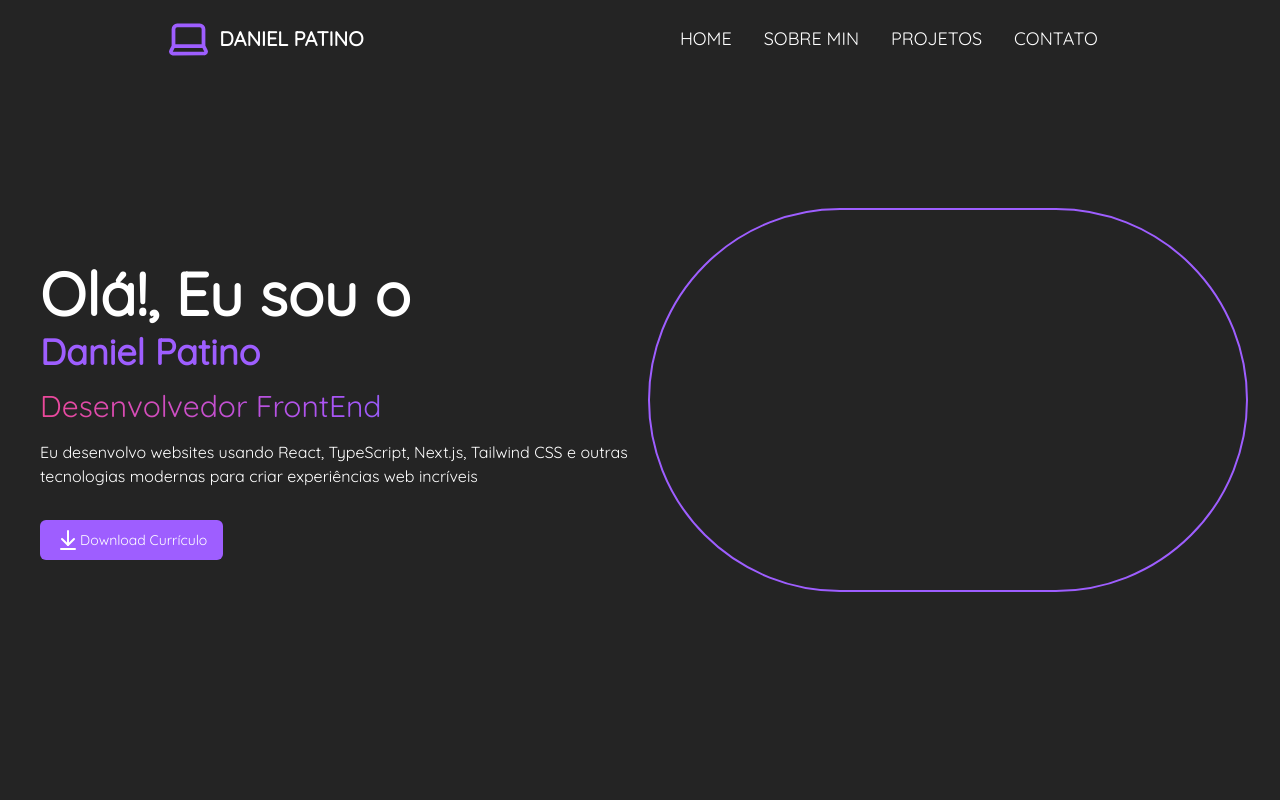
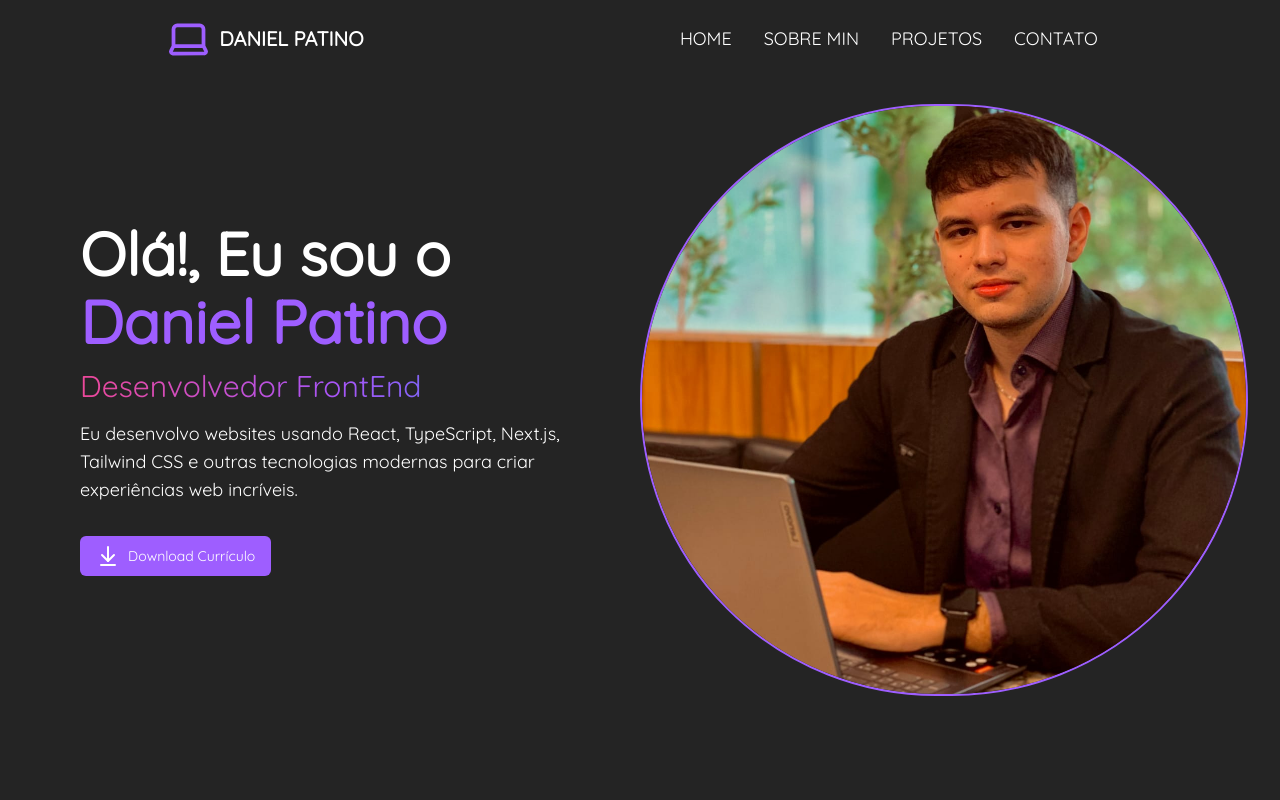
Before and after one commit to Danielpatinno/portfolio-daniel, a Next.js app: page / in a window 1280 px wide. Shown: the top 800 px of the page. Built offline with nearby package versions, Linux system fonts and the light colour scheme.

Commit message:
New photos

```diff
--- a/src/app/about/page.tsx
+++ b/src/app/about/page.tsx
@@ -1,59 +1,71 @@
 import { Footer } from "@/components/home/footer";
 import { MapPin } from "lucide-react";
+import Image from "next/image";
+import daniel02 from "@/assets/daniel02.jpeg";
 
 export default function About() {
   return (
 <main>
   <section className="flex flex-col sm:min-h-screen justify-center items-center">
-        <div className="text-center lg:mt-14 text-2xl">
-          <h1 className="mb-4">
-            Daniel
-            <span className="text-primary">Patino</span>
+    <div className="text-center lg:mt-14 text-3xl lg:text-4xl">
+      <h1 className="mb-2 font-bold">
+        Daniel <span className="text-primary">Patino</span>
       </h1>
-          <p className="flex gap-2 justify-center items-center text-xl">
-            <MapPin />
+      <p className="flex gap-2 justify-center items-center text-lg lg:text-xl">
+        <MapPin className="text-primary" />
         Maringá-PR
       </p>
     </div>
-        <div className="flex m-auto h-52 border-b">FOTO AQUI</div>
 
-        <div className="container text-xl mt-2">
+    <div className="flex justify-center items-center h-52 w-52 lg:h-72 lg:w-72 rounded-full overflow-hidden border-2 border-primary mb-4">
+      <Image
+        src={daniel02}
+        alt="Daniel"
+        className="w-full h-full object-cover"
+      />
+    </div>
+
+    <div className="container max-w-3xl text-lg lg:text-xl mt-6 lg:mt-8 leading-relaxed px-4">
       <p className="mb-4">
-            Sou um apaixonado por tecnologia, com foco em desenvolvimento
-            front-end. Atualmente, estou no terceiro ano de Engenharia de
-            Software e possuo uma sólida experiência em programação com React,
-            TypeScript, TailwindCSS e Styled-Components.
+        Sou um apaixonado por tecnologia, com foco em desenvolvimento front-end.
+        Atualmente, estou no terceiro ano de Engenharia de Software e possuo uma
+        sólida experiência em programação com React, TypeScript, TailwindCSS e Styled-Components.
       </p>
 
       <p className="mb-4">
-            Originalmente do Paraguai, nasci em Assunção e há dois anos resido
-            no Brasil, onde tenho aprimorado minhas habilidades e conhecimentos
-            na área de desenvolvimento web.
+        Originalmente do Paraguai, nasci em Assunção e há dois anos resido no Brasil,
+        onde tenho aprimorado minhas habilidades e conhecimentos na área de desenvolvimento web.
       </p>
 
       <p className="mb-4">
-            Minha jornada no mundo da programação começou com um interesse
-            genuíno em criar experiências digitais impactantes e intuitivas. Com
-            o tempo, desenvolvi uma forte afinidade com o front-end, onde posso
-            combinar minha criatividade e habilidades técnicas para construir
-            interfaces de usuário modernas e eficientes.
+        Minha jornada no mundo da programação começou com um interesse genuíno em criar
+        experiências digitais impactantes e intuitivas. Com o tempo, desenvolvi uma forte
+        afinidade com o front-end, onde posso combinar minha criatividade e habilidades
+        técnicas para construir interfaces de usuário modernas e eficientes.
       </p>
 
       <p className="mb-4">
-            Além do meu foco no front-end, tenho conhecimento em back-end com
-            Node.js, o que me permite compreender e colaborar efetivamente em
-            projetos full-stack.
+        Além do meu foco no front-end, tenho conhecimento em back-end com Node.js, o que
+        me permite compreender e colaborar efetivamente em projetos full-stack.
       </p>
 
       <p className="mb-4">
-            Estou sempre em busca de novos desafios e oportunidades para
-            aprender e crescer como desenvolvedor. Sinta-se à vontade para
-            explorar meus projetos e entrar em contato comigo para colaborações
-            ou para saber mais sobre meu trabalho.
+        Estou sempre em busca de novos desafios e oportunidades para aprender e crescer como
+        desenvolvedor. Sinta-se à vontade para explorar meus projetos e entrar em contato comigo
+        para colaborações ou para saber mais sobre meu trabalho.
       </p>
+
+      <div className="flex justify-center mt-6">
+          <a href="/project" className="flex items-center">
+            Veja Meus Projetos
+          </a>
+
       </div>
+    </div>
+
     <Footer />
   </section>
 </main>
+
   );
 }
--- a/src/app/page.tsx
+++ b/src/app/page.tsx
@@ -4,25 +4,30 @@ import { Skils } from "@/components/home/skils";
 import { ArrowDownToLine } from "lucide-react";
 import { Button } from "@/components/ui/button";
 
+import Image from "next/image";
+
+import daniel01 from "@/assets/daniel01.jpeg";
+
+
 export default function Home() {
   return (
 <main>
-      <section className="container mx-auto flex flex-col-reverse lg:flex-row justify-center lg:justify-around items-center lg:min-h-screen">
-        <div className="w-11/12 lg:w-1/2 mb-24 lg:mb-2 mt-8 lg:mx-2">
-          <p className="text-3xl lg:text-6xl lg:font-bold">Olá!, Eu sou o</p>
+  <section className="container mx-auto flex flex-col-reverse lg:flex-row justify-center items-center lg:justify-between lg:min-h-screen lg:py-8">
+    <div className="w-full lg:w-1/2 text-center lg:text-left px-6 lg:px-12">
+      <p className="text-3xl lg:text-6xl font-bold">
+        Olá!, Eu sou o
+      </p>
 
-          <p className="font-bold text-3xl lg:text-4xl text-primary mt-2">
+      <p className="font-bold text-4xl lg:text-6xl text-primary mt-2">
         Daniel Patino
       </p>
 
-          <p className="text-2xl lg:text-3xl lg:my-4 bg-clip-text text-transparent bg-gradient-to-r from-pink-500 via-purple-500 to-blue-500 animate-gradient-move">
+      <p className="text-2xl lg:text-3xl my-4 bg-clip-text text-transparent bg-gradient-to-r from-pink-500 via-purple-500 to-blue-500 animate-gradient-move">
         Desenvolvedor FrontEnd
       </p>
 
-          <p className="mt-2">
-            Eu desenvolvo websites usando React, TypeScript, Next.js, Tailwind
-            CSS e outras tecnologias modernas para criar experiências web
-            incríveis
+      <p className="text-base lg:text-lg mt-2">
+        Eu desenvolvo websites usando React, TypeScript, Next.js, Tailwind CSS e outras tecnologias modernas para criar experiências web incríveis.
       </p>
 
       <Button className="mt-8">
@@ -31,16 +36,25 @@ export default function Home() {
           download="Currículo Daniel"
           href="https://drive.google.com/file/d/1fzhmJwIzvc732y4BUPNDDl8KYPwhnAre/view?usp=drive_link"
         >
-              <ArrowDownToLine /> Download Currículo
+          <ArrowDownToLine className="mr-2" />
+          Download Currículo
         </a>
       </Button>
     </div>
 
-        <div className="border-2 border-primary h-64 w-64 lg:w-1/2 lg:h-96 rounded-full"></div>
+    <div className="flex justify-center items-center w-full lg:w-2/4 lg:h-[37rem] h-64 overflow-hidden">
+      <div className="border-2 border-primary rounded-full w-64 h-64 lg:w-full lg:h-full">
+        <Image
+          src={daniel01}
+          alt="Daniel"
+          className="w-full h-full object-cover rounded-full"
+        />
+      </div>
+    </div>
   </section>
 
   <section className="min-h-screen flex flex-col">
-        <h1 className="w-full p-6 text-2xl text-center border-b border-primary ">
+    <h1 className="w-full p-6 text-2xl text-center border-b border-primary">
       HABILIDADES
     </h1>
     <Skils />
@@ -48,5 +62,6 @@ export default function Home() {
     <Footer />
   </section>
 </main>
+
   );
 }
```
Also changed, not shown: src/assets/daniel01.jpeg (added), src/assets/daniel02.jpeg (added). Lines whose indentation alone changed are shown as unchanged.
